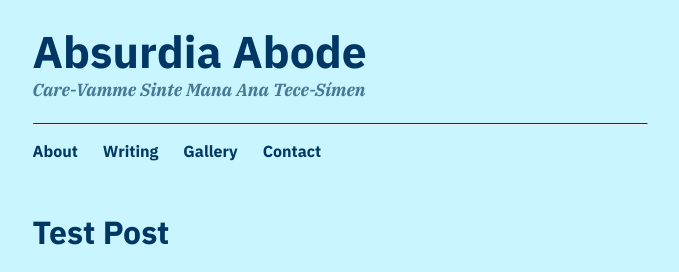
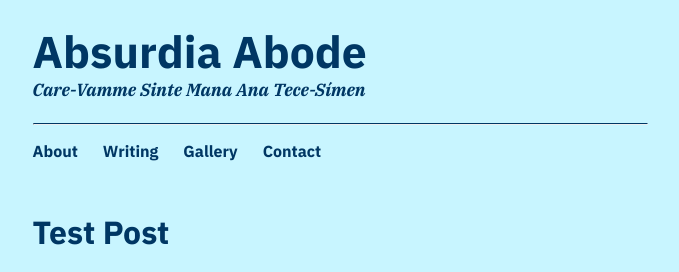
Before and after one commit to Fafau06/fafau06.github.io, a Jekyll site: the page built from index.html, in a window 1280 px wide. Shown: the top 272 px of the page, without its empty margins (300-979 px from the left). Built offline with Jekyll 4.4.1, drawn with Linux system fonts in a browser that asks for light colours; some web fonts are replaced; the list of posts is cut into pages by our own code.

Commit message:
Update _default.scss

```diff
--- a/_sass/_default.scss
+++ b/_sass/_default.scss
@@ -53,7 +53,7 @@
 {
 	font-family: $serif-font-family;
 	font-style: italic;
-	color: $light-gray-color;
+	color: $body-color;
 	word-spacing: 0.4px;
 	font-stretch: -5%;
 	font-kerning: -5%;
@@ -63,7 +63,7 @@
 {
 	.header-title a
 	{
-		font-size: 1.78rem;
+		font-size: 2.78rem;
 	}
 	.header-subtitle
 	{
```
